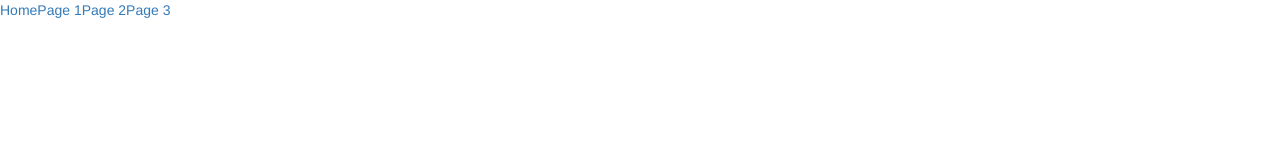
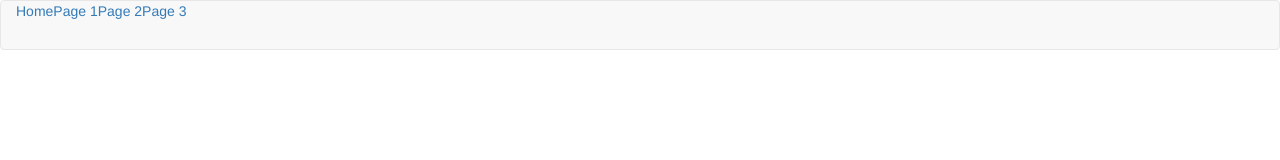
Before and after one commit to cozysyd/my-app, a React (Create React App) app: page / in a window 1280 px wide. Shown: the top 160 px of the page. Built offline with nearby package versions, Linux system fonts and the light colour scheme.

Commit message:
added classes

```diff
--- a/src/App.js
+++ b/src/App.js
@@ -39,8 +39,15 @@ const list = [
 
 function App() {
   return (
+    <nav className={"navbar navbar-default"}>
+
+    <div className={"container-fluid"}>
 
     <Navbar />
+
+    </div>
+
+    </nav>
 
   );
 }
```
